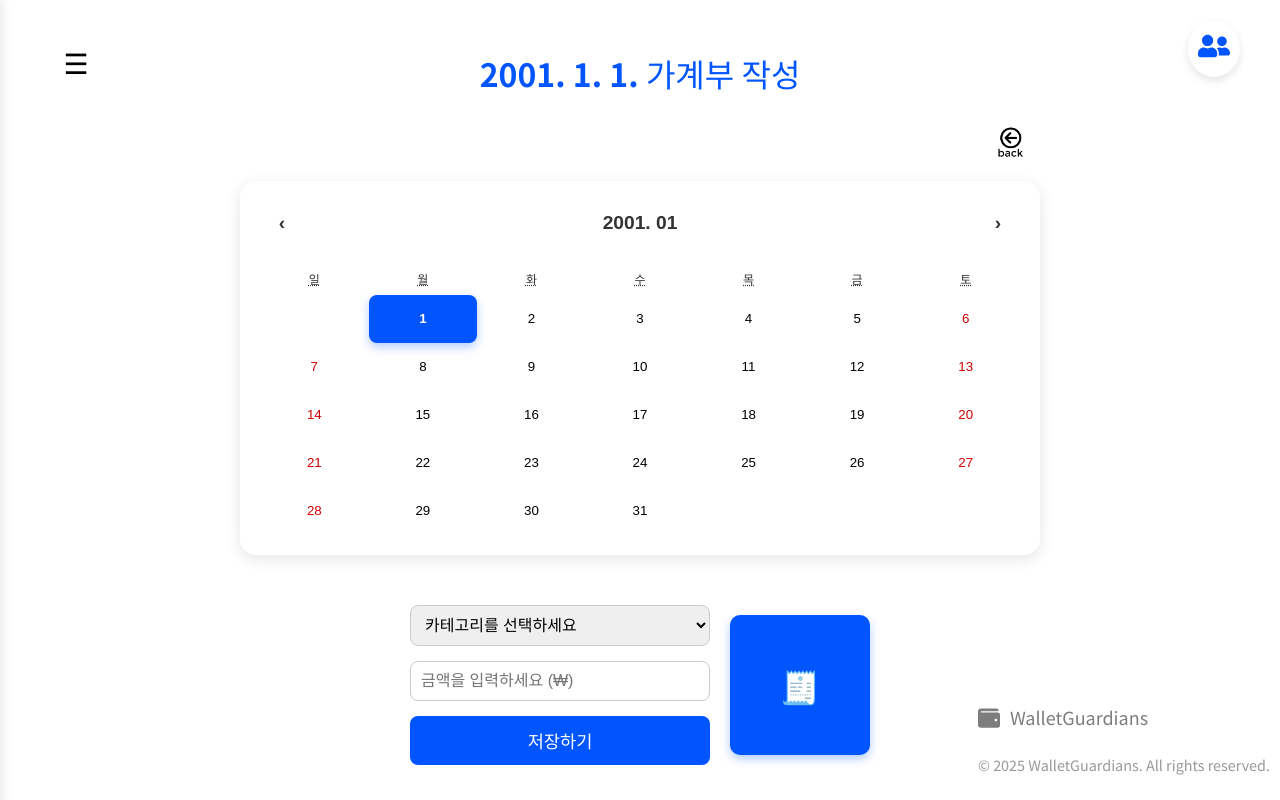
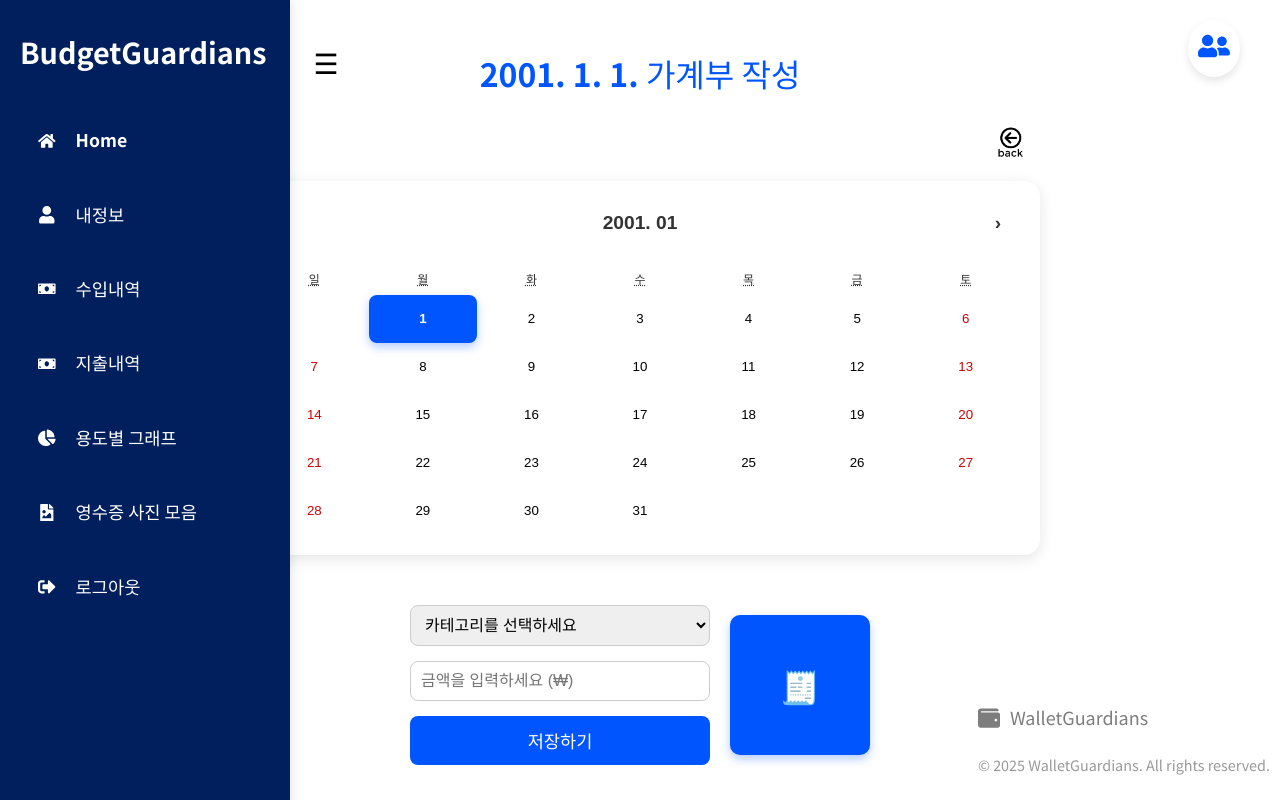
Before and after one commit to ChoiTheCreator/wallet-guardians-web, a React (Vite) app: page /input-entry/1 in a window 1280 px wide. Built offline with nearby package versions, Linux system fonts and the light colour scheme.

Commit message:
<Feat> Navbar 컴포넌트 Sidebar Context로 동기화

```diff
--- a/src/components/HamburgerBtn.jsx
+++ b/src/components/HamburgerBtn.jsx
@@ -1,9 +1,9 @@
-import React from 'react';
+import React, { useCallback, useContext } from 'react';
 import '../style/HamburgerBtn.scss';
-const HamburgerBtn = ({ setIsSidebarOpen, isSidebarOpen }) => {
-  const toggleSidebar = () => {
-    setIsSidebarOpen(!isSidebarOpen);
-  };
+import { SidebarContext } from '../context/SidebarContext';
+const HamburgerBtn = () => {
+  const { isSidebarOpen, toggleSidebar } = useContext(SidebarContext);
+  console.log(isSidebarOpen);
 
   return (
     <div>
--- a/src/components/Layout.jsx
+++ b/src/components/Layout.jsx
@@ -1,29 +1,24 @@
-import { useState } from 'react';
+import { useContext, useState } from 'react';
 import { Outlet } from 'react-router-dom';
 import Navbar from '../components/Navbar';
 import HamburgerBtn from '../components/HamburgerBtn';
 import FriendIcon from './FriendBtn';
 import AuthenticatedComponent from '../auth/AuthenticatedComponent'; // 인증 컴포넌트 import
 import Footer from './Footer';
+import { SidebarContext } from '../context/SidebarContext';
 
 const Layout = () => {
-  const [isSidebarOpen, setIsSidebarOpen] = useState(false);
   //일단 목표설정되었다고 가정. (아직 관련 코드를 안짜서)
   const isGoalSet = true; // 여기에 실제 설정 여부 확인 로직 추가
 
   return (
     <AuthenticatedComponent isGoalSet={isGoalSet}>
       <div className="layout-container">
-        <HamburgerBtn
-          isSidebarOpen={isSidebarOpen}
-          setIsSidebarOpen={setIsSidebarOpen}
-        />
-        <Navbar isSidebarOpen={isSidebarOpen} />
+        <HamburgerBtn />
+        <Navbar />
         <FriendIcon />
         <Footer /> {/* Footer 추가 */}
-        <div className={`content ${isSidebarOpen ? 'shifted' : ''}`}>
-          <Outlet />
-        </div>
+        <Outlet />
       </div>
     </AuthenticatedComponent>
   );
--- a/src/components/Navbar.jsx
+++ b/src/components/Navbar.jsx
@@ -8,9 +8,12 @@ import {
   FaSignOutAlt,
   FaFileImage,
 } from 'react-icons/fa'; // 아이콘 import
+import { SidebarContext } from '../context/SidebarContext';
 import '../style/Navbar.scss';
+import { useContext } from 'react';
 
-const Navbar = ({ isSidebarOpen }) => {
+const Navbar = () => {
+  const { isSidebarOpen } = useContext(SidebarContext);
   const navigate = useNavigate();
   return (
     <div>
@@ -20,6 +23,9 @@ const Navbar = ({ isSidebarOpen }) => {
           BudgetGuardians
         </div>
         <ul className="nav-menu">
+          {/* 스타일 컴포넌트로 쪼갤것인가? const navBarBtn  -> 바꿀만함  리액트 아이콘 이름도 바꿔버려서
+          블로그에 써야징 ㅋㅋ ㅅㄱㅇ ㅋㅋ
+          성능개선 할수있어용 코드차원에서 좋아짐 */}
           <li onClick={() => navigate('/main')}>
             <FaHome style={{ marginRight: '10px' }} />
             Home
--- a/src/context/SidebarContext.jsx
+++ b/src/context/SidebarContext.jsx
@@ -2,10 +2,11 @@
 import { createContext, useState, useContext } from 'react';
 
 // SidebarContext 생성
-const SidebarContext = createContext();
+export const SidebarContext = createContext();
 
 // SidebarProvider 컴포넌트 생성
 export const SidebarProvider = ({ children }) => {
+  //이 상태 이름 그대로 가져와야함
   const [isSidebarOpen, setIsSidebarOpen] = useState(true);
 
   const toggleSidebar = () => {
@@ -18,6 +19,3 @@ export const SidebarProvider = ({ children }) => {
     </SidebarContext.Provider>
   );
 };
-
-// Context 사용을 위한 커스텀 훅
-export const useSidebar = () => useContext(SidebarContext);
--- a/src/pages/GraphPage.jsx
+++ b/src/pages/GraphPage.jsx
@@ -10,13 +10,15 @@ import {
   CartesianGrid,
 } from 'recharts';
 import { GoalContext } from '../context/GoalContext';
-import { useSidebar } from '../context/SidebarContext';
+
 import '../style/GraphPage.scss';
-
+import { SidebarContext } from '../context/SidebarContext';
 const GraphPage = () => {
   const { goalAmount } = useContext(GoalContext);
 
-  const { isSidebarActive } = useSidebar();
+  //여기서 useContext를 해서 글로벌 상태를 가져올때는 무조건 같은 이름을 활용해야함
+
+  const { isSidebarOpen } = useContext(SidebarContext);
 
   // **주요 소비 항목 데이터**
   const expenseItems = [
@@ -26,6 +28,7 @@ const GraphPage = () => {
     { category: '여가 활동', item: '넷플릭스 구독', amount: 14_000 },
     { category: '기타', item: '책 구입', amount: 20_000 },
   ];
+  console.log(isSidebarOpen);
 
   // **그래프 데이터 생성**
   const totalSpending = expenseItems.reduce((acc, cur) => acc + cur.amount, 0);
@@ -36,7 +39,7 @@ const GraphPage = () => {
   ];
 
   return (
-    <div className={`graph-wrapper ${isSidebarActive ? 'sidebar-active' : ''}`}>
+    <div className={`graph-wrapper ${isSidebarOpen ? 'sidebar-active' : ''}`}>
       {/* 좌측 섹션: 그래프 */}
       <div className="graph-left">
         <div className="expense-graph-card">
--- a/src/pages/IncomePage.jsx
+++ b/src/pages/IncomePage.jsx
@@ -25,7 +25,6 @@ const IncomePage = () => {
     <div className="expense-wrapper">
       {/* 좌측 섹션 -> 더미 서버 만들자 ㅅㅂ
       더미 서버로 연결하면, 컴포넌트 빼도 props 안까도됌 아오 */}
-
       <div className="expense-left">
         <div className="expense-summary-card">
           <h3>수입 현황 그래프</h3>
--- a/src/pages/LoginPage.jsx
+++ b/src/pages/LoginPage.jsx
@@ -28,6 +28,7 @@ const LoginPage = () => {
         (user) => user.username === username && user.password === password
       );
 
+      //로그인 성공시
       if (user) {
         setErrorMessage('');
         // 목표 금액 설정 여부에 따라 페이지 이동
@@ -36,6 +37,7 @@ const LoginPage = () => {
         } else {
           navigate('/initial'); // 목표 금액이 설정되지 않은 경우 InitialPage로 이동
         }
+        //로그인 실패시
       } else {
         setErrorMessage('아이디 혹은 비밀번호가 올바르지 않습니다.');
       }
--- a/src/style/GraphPage.scss
+++ b/src/style/GraphPage.scss
@@ -7,6 +7,24 @@
   margin: 0 auto;
   gap: 20px;
 
+  .sidebar-active {
+    .graph-left {
+      width: 100%; // 좌측 섹션 전체 너비
+    }
+    .graph-right {
+      display: none;
+    }
+  }
+
+  @media (max-width: 768px) {
+    flex-direction: column; // 작은 화면에서 기본 정렬 변경
+
+    &.sidebar-active {
+      .graph-right {
+        display: none; // 작은 화면에서도 우측 섹션 숨김
+      }
+    }
+  }
   .graph-left {
     flex: 2; // 좌측 섹션의 너비를 더 넓게 설정
     max-width: 600px;
@@ -69,25 +87,4 @@
       }
     }
   }
-
-  // 사이드바 활성화 시 레이아웃 변경
-  &.sidebar-active {
-    flex-direction: column; // 세로로 정렬
-    .graph-left {
-      width: 100%;
-    }
-    .graph-right {
-      display: none; // 우측 섹션 숨김
-    }
-  }
 }
-
-// 미디어 쿼리로 사이드바 상태 반영
-@media (max-width: 768px) {
-  .graph-wrapper {
-    flex-direction: column; // 작은 화면에서는 세로로 정렬
-    .graph-right {
-      display: none; // 작은 화면에서는 우측 섹션 숨김
-    }
-  }
-}
```
